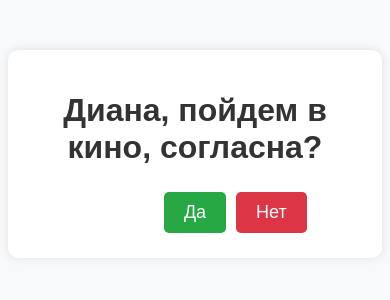
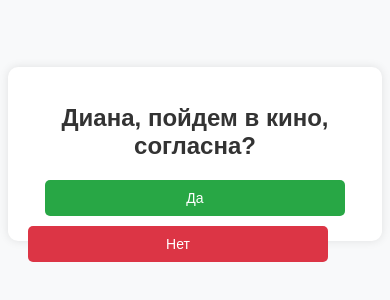
Before and after one commit to Asus00705/prigg, a plain HTML site: page index.html in a window 390 px wide. Shown: the part 276-576 px from the top of the page. Drawn offline with Linux system fonts and the light colour scheme.

Commit message:
Добавил новые файлы5

```diff
--- a/index.html
+++ b/index.html
@@ -20,9 +20,11 @@
             padding: 20px;
             border-radius: 10px;
             box-shadow: 0 0 10px rgba(0, 0, 0, 0.1);
+            max-width: 90%;
         }
         h1, #question {
             color: #333;
+            font-size: 24px;
         }
         .buttons, .movies {
             margin-top: 20px;
@@ -59,6 +61,28 @@
             width: 200px;
             text-align: center;
         }
+
+        /* Адаптивные стили */
+        @media screen and (max-width: 600px) {
+            h1 {
+                font-size: 20px; /* Уменьшение размера заголовка */
+                text-align: center;
+                word-wrap: break-word;
+            }
+            .btn {
+                font-size: 14px; /* Уменьшение текста на кнопках */
+                padding: 10px;
+                width: 90%;
+                max-width: 300px;
+                margin: 5px auto;
+                display: block;
+            }
+            .movie {
+                width: 90%;
+                max-width: 250px;
+                font-size: 14px;
+            }
+        }
     </style>
 </head>
 <body>
@@ -90,7 +114,7 @@
 
         function showMovies() {
             document.getElementById("movies").style.display = "flex";
-            document.getElementById("question").innerHTML = "Я знал, что ты скажешь ДА!<br>Какой фильм выберем?";
+            document.getElementById("question").innerText = "Я знал, что ты согласишься! Выбирай фильм:";
             document.getElementById("buttons").style.display = "none";
         }
 
```
